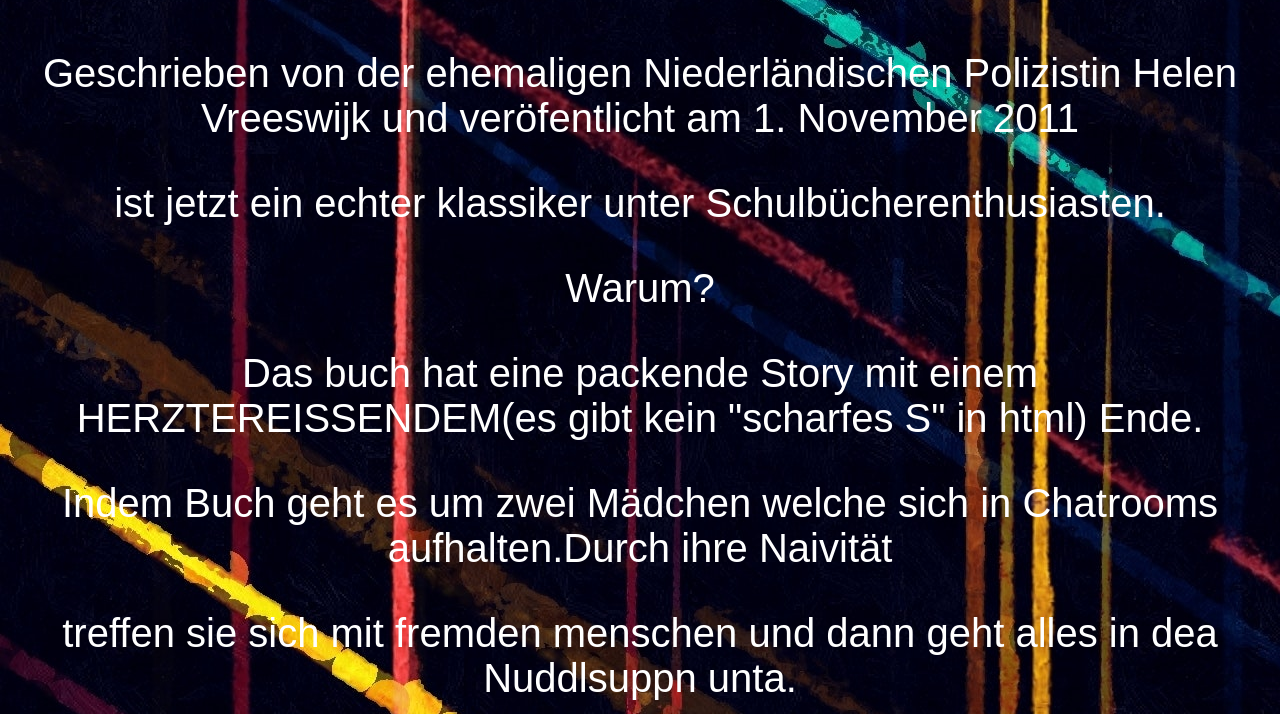
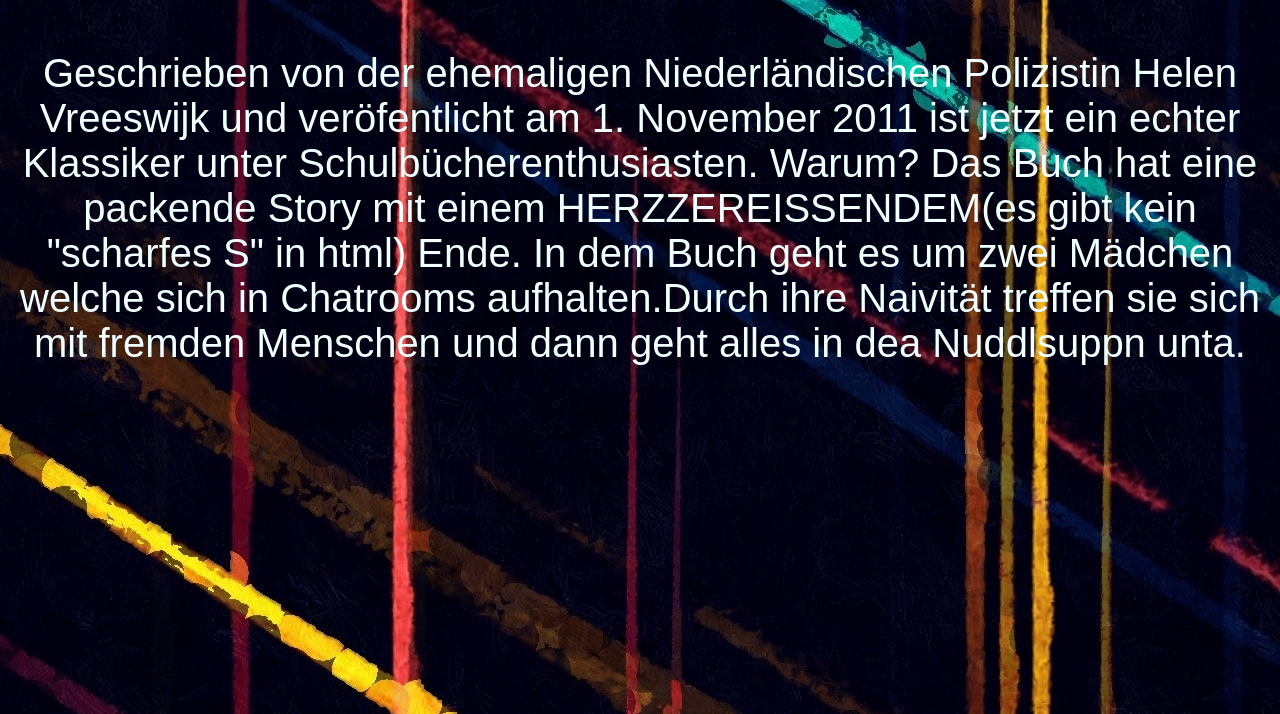
Before and after one commit to Stefaaaaaaaaaaaaaaaaaaaaaaaaaaan/StecProductionsWebsite, a plain HTML site: page About.html in a window 1280 px wide. Shown: the part 846-1560 px from the top of the page. Drawn offline with Linux system fonts and the light colour scheme.

Commit message:
Add files via upload

```diff
--- a/About.html
+++ b/About.html
@@ -33,12 +33,12 @@
 
     <main class="Home">
         <h1>Das Buch:</h1>
-        <p>Geschrieben von der ehemaligen Niederländischen Polizistin Helen Vreeswijk und veröfentlicht am 1. November 2011</p>
-        <p>ist jetzt ein echter klassiker unter Schulbücherenthusiasten.</p>
-        <p>Warum?</p>
-        <p>Das buch hat eine packende Story mit einem HERZTEREISSENDEM(es gibt kein "scharfes S" in html) Ende.</p>
-        <p>Indem Buch geht es um zwei Mädchen welche sich in Chatrooms aufhalten.Durch ihre Naivität</p>
-        <p>treffen sie sich mit fremden menschen und dann geht alles in dea Nuddlsuppn unta.</p>
+        <p1 class="About">Geschrieben von der ehemaligen Niederländischen Polizistin Helen Vreeswijk und veröfentlicht am 1. November 2011
+        ist jetzt ein echter Klassiker unter Schulbücherenthusiasten.
+        Warum?
+        Das Buch hat eine packende Story mit einem HERZZEREISSENDEM(es gibt kein "scharfes S" in html) Ende.
+        In dem Buch geht es um zwei Mädchen welche sich in Chatrooms aufhalten.Durch ihre Naivität
+        treffen sie sich mit fremden Menschen und dann geht alles in dea Nuddlsuppn unta.</p1>
 
         <p></p>
     </main>
--- a/Main.css
+++ b/Main.css
@@ -89,3 +89,8 @@ h3{
     text-decoration: underline;
     color: tomato;
 }
+.About{
+    font-size: 40px;
+    color: azure;
+    font-family: Arial, Helvetica, sans-serif;
+}
```
Also changed, not shown: About2.html (+6 -5 lines), 1 other file.
